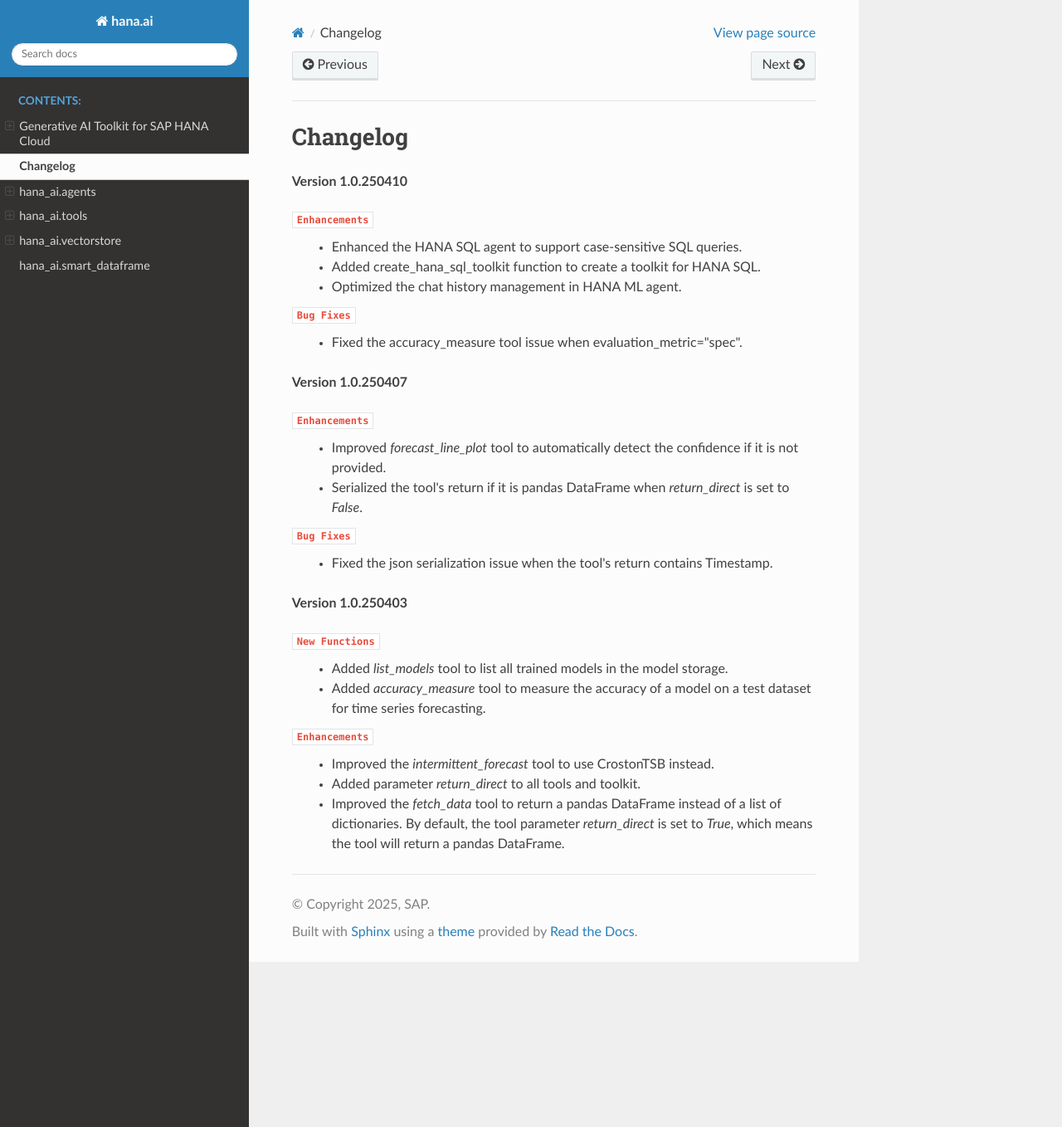
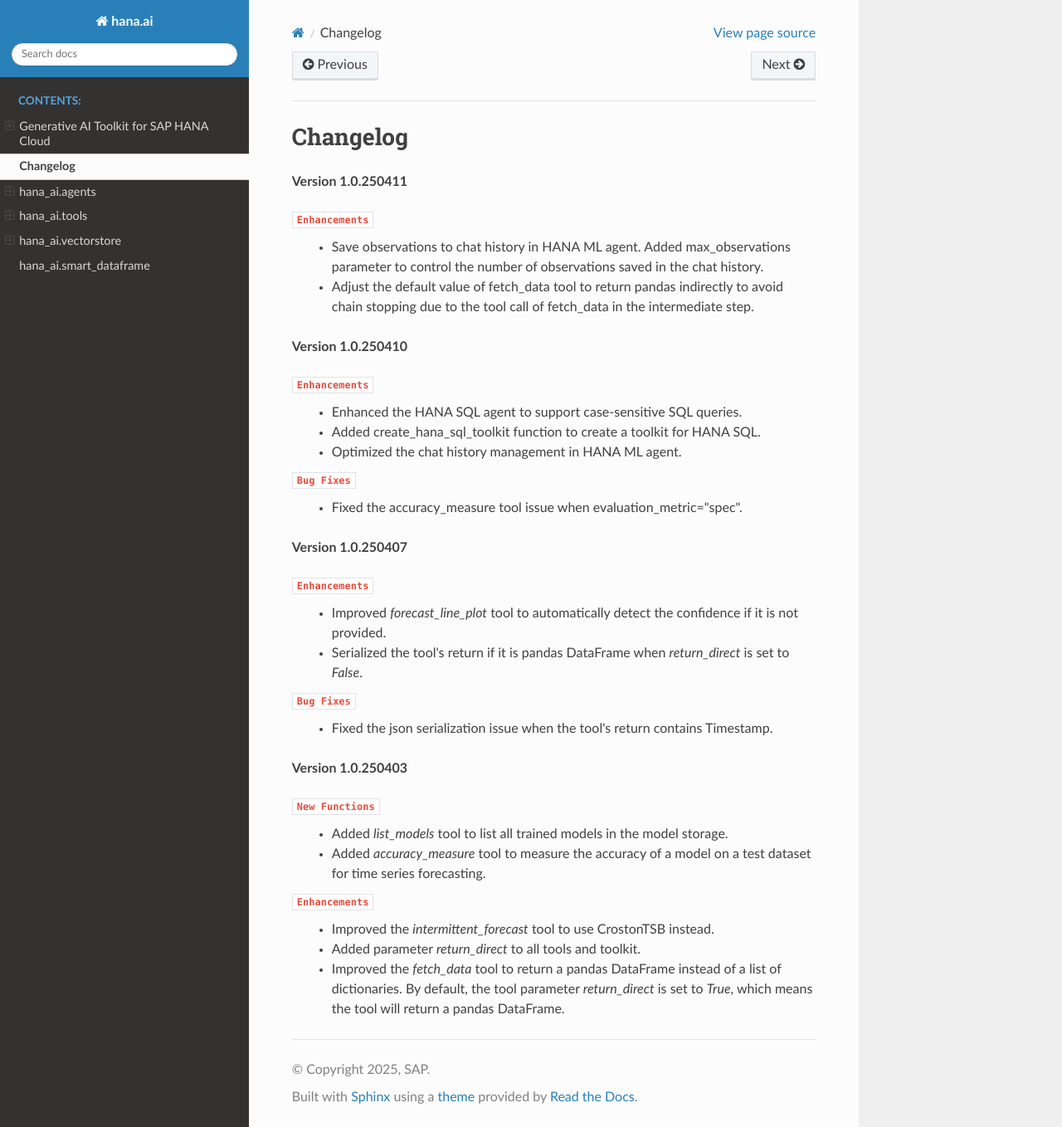
Before and after one commit to plturrell/generative-ai-toolkit-for-sap-hana-cloud, a Sphinx documentation site: the page built from doc/changlog.rst, in a window 1280 px wide and 1358 px high. Shown: the whole window at 83% size. Built offline with Sphinx 7.4.7 and the Read the Docs theme 3.1.0, drawn with Linux system fonts in a browser that asks for light colours.

Commit message:
update changelog and version

```diff
--- a/doc/changlog.rst
+++ b/doc/changlog.rst
@@ -1,5 +1,11 @@
 Changelog
 =========
+
+**Version 1.0.250411**
+
+``Enhancements``
+    - Save observations to chat history in HANA ML agent. Added max_observations parameter to control the number of observations saved in the chat history.
+    - Adjust the default value of fetch_data tool to return pandas indirectly to avoid chain stopping due to the tool call of fetch_data in the intermediate step.
 
 **Version 1.0.250410**
 
--- a/pyproject.toml
+++ b/pyproject.toml
@@ -4,7 +4,7 @@ build-backend = "setuptools.build_meta"
 
 [project]
 name = "hana_ai"
-version = "1.0.25041003"
+version = "1.0.25041100"
 authors = [
     {name = "SAP"}
 ]
--- a/src/hana_ai/__init__.py
+++ b/src/hana_ai/__init__.py
@@ -2,4 +2,4 @@
 hana_ai is a Python package for AI/ML related utilities.
 """
 
-__version__ = "1.0.25041003"
+__version__ = "1.0.25041100"
```
